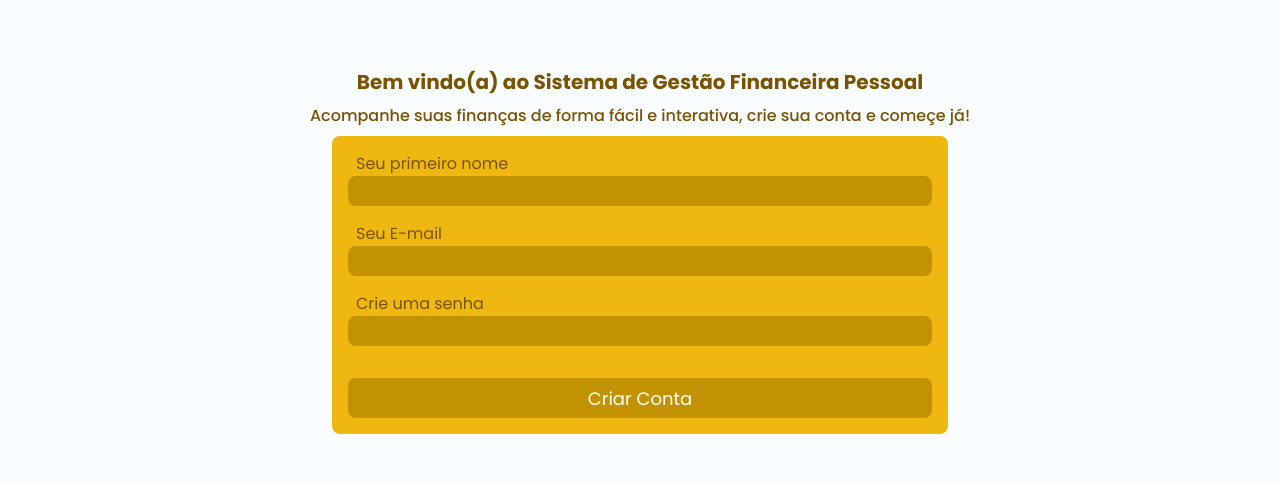
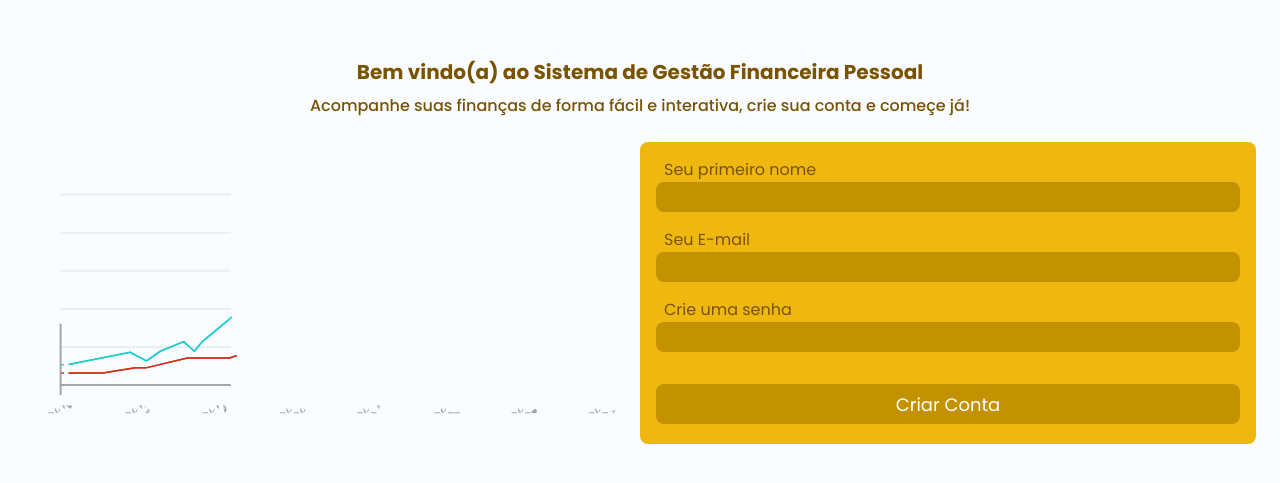
Before and after one commit to wilsonsilvadeveloper/gestor_financeiro, a Next.js app: page /create-account in a window 1280 px wide. Shown: the part 149-632 px from the top of the page. Built offline with nearby package versions, Linux system fonts and the light colour scheme.

Commit message:
adicionado componente Animation à página de criação de conta para exibir animações interativas

```diff
--- a/app/create-account/page.tsx
+++ b/app/create-account/page.tsx
@@ -2,6 +2,8 @@
 import { useRouter } from "next/navigation";
 import Form from "../components/Form/Form";
 import Field from "../interfaces/interfaceForm";
+import Animation from "../components/Animation/Animation";
+import AnimationData from "../../public/animations/gafrico_linha.json";
 import CreateNewAccount from "../service/create-account";
 import { Poppins } from "next/font/google";
 
@@ -30,7 +32,6 @@ export default function CreateAccountPage() {
           router.push("/dashboard");
         } else {
           console.log("Erro ao criar conta!");
-          //console.error(creatingAccount.message);
         }
       };
 
@@ -38,6 +39,8 @@ export default function CreateAccountPage() {
         <div className={`${poppins.className} p-6 bg-[#fafdff]  min-h-screen text-[#0a0a0a] flex flex-col justify-center items-center`}>
           <h1 className="text-xl font-bold mb-2 text-[#795300]">Bem vindo(a) ao Sistema de Gestão Financeira Pessoal</h1>
           <p className="text-[#795300] font-[500] mb-2">Acompanhe suas finanças de forma fácil e interativa, crie sua conta e começe já!</p>
+            <div className="flex flex-row mt-4">
+              <Animation  data={AnimationData} />
               <Form
                   fields={fields}
                   onSubmit={handleSubmit}
@@ -46,5 +49,6 @@ export default function CreateAccountPage() {
                   styleButtonSubmit="w-[100%] min-w-[200px] h-[40px] mt-4 rounded-lg cursor-pointer text-center bg-[#c39200] text-white text-[18px] font-[400]"
               />
             </div>
+        </div>
       );
 }
```
Lines whose indentation alone changed are shown as unchanged.
